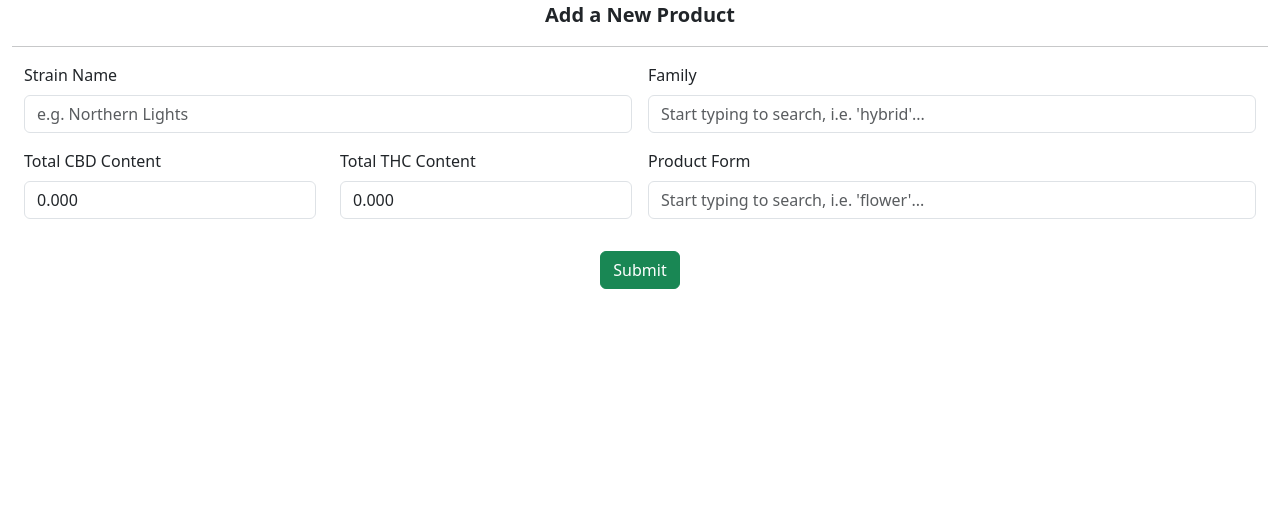
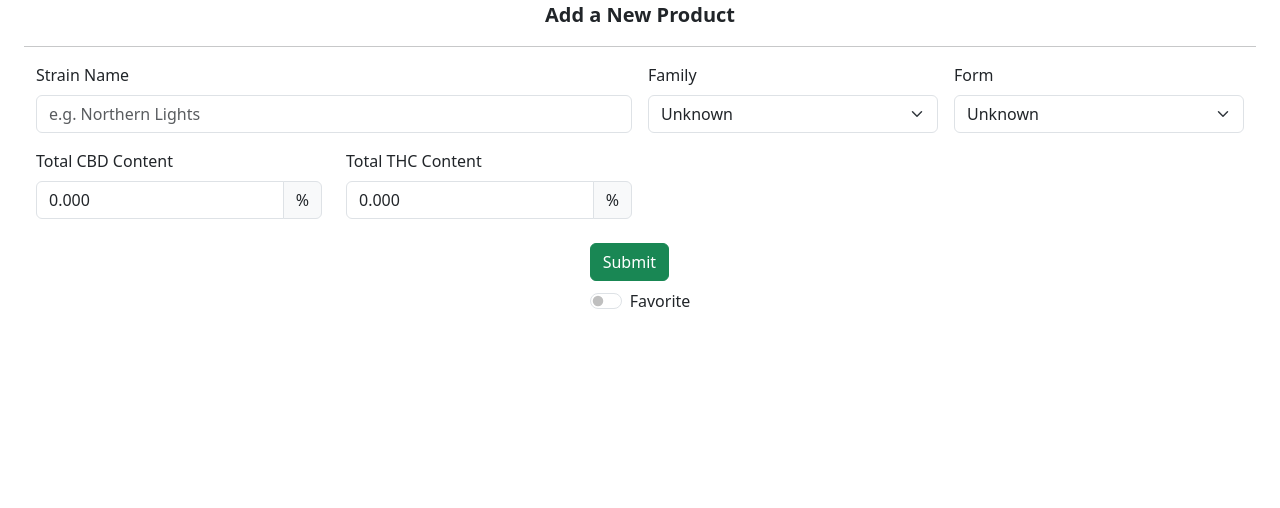
Before and after one commit to redjax/MedCab, a Flask app: page /products/new in a window 1280 px wide. Shown: the top 508 px of the page. Run offline with Flask 3, Linux system fonts and the light colour scheme.

Commit message:
Fix forms, popup menu.
Start work on new navbar with working collapse menu

```diff
--- a/project/apps/medcab-backend/src/medcab_backend/blueprints/product/form_schemas.py
+++ b/project/apps/medcab-backend/src/medcab_backend/blueprints/product/form_schemas.py
@@ -11,6 +11,7 @@ from decimal import Decimal
 
 
 class NewProductform(Form):
+    favorite: bool = BooleanField("favorite")
     strain: str | None = StringField("strain", [validators.DataRequired()])
     family: str | None = StringField("family", [validators.DataRequired()])
     form: str | None = StringField("form")
--- a/project/apps/medcab-backend/src/medcab_backend/blueprints/product/views.py
+++ b/project/apps/medcab-backend/src/medcab_backend/blueprints/product/views.py
@@ -31,7 +31,11 @@ def index() -> dict[str, str]:
     if request.method == "GET":
         # return jsonify({"msg": "Products root reached"})
         return render_template(
-            "pages/products/index.html", app_env=ENV, page_name="products"
+            "pages/products/index.html",
+            app_env=ENV,
+            page_name="products",
+            valid_forms=valid_forms,
+            valid_families=valid_families,
         )
 
 
@@ -102,7 +106,8 @@ def create_new_product():
                 )
             )
 
-            return redirect(url_for("products.new_product_page"))
+            # return redirect(request.form["previous_page"])
+            return redirect(url_for("products.index"))
 
         log.debug(f"Incoming product data: {new_product_form.data}")
         if new_product_form.errors:
@@ -118,7 +123,14 @@ def create_new_product():
                     f"Unable to validate new product form input. Details: {new_product_form.errors}"
                 )
 
-            return redirect(url_for("products.new_product_page"))
+            # return redirect(request.form["previous_page"])
+            return redirect(
+                url_for(
+                    "products.index",
+                    valid_families=valid_families,
+                    valid_forms=valid_forms,
+                )
+            )
 
         except Exception as exc:
             log.error(
@@ -127,8 +139,17 @@ def create_new_product():
                 )
             )
 
-            return redirect(url_for("products.new_product_page"))
+            return redirect(request.form["previous_page"])
 
     ## Non JSON/web form data
     else:
-        return redirect(url_for("product.new_product_page"))
+        return Response(
+            jsonify(
+                {
+                    "response": NotImplementedError(
+                        f"Support for requests with Content-Type {content_type} not supported."
+                    )
+                },
+                status=501,
+            )
+        )
--- a/project/apps/medcab-backend/src/medcab_backend/domain/product/schemas.py
+++ b/project/apps/medcab-backend/src/medcab_backend/domain/product/schemas.py
@@ -6,6 +6,7 @@ from .validators import valid_families, valid_forms
 
 
 class ProductBase(BaseModel):
+    favorite: bool = Field(default=False)
     strain: str | None = Field(default=None)
     family: str | None = Field(default=None)
     form: str | None = Field(default=None)
--- a/project/apps/medcab-backend/src/medcab_backend/templates/base.html
+++ b/project/apps/medcab-backend/src/medcab_backend/templates/base.html
@@ -57,12 +57,29 @@
 
     </main>
 
+    <!-- Off-canvas quick-add menu.
+        The button that controls this menu is in the navbar component
+     -->
+    <div class="offcanvas offcanvas-bottom" data-bs-theme="dark" data-bs-scroll="true" tabindex="-1"
+        id="quickAddOffCanvasBottom" aria-labelledby="quickAddOffCanvasLabel" style="height: 75vh;">
+        <div class="offcanvas-header">
+            <h5 class="offcanvas-title" id="quickAddOffCanvasLabel">Quick Add Product</h5>
+            <button type="button" class="btn-close" data-bs-dismiss="offcanvas" aria-label="Close"></button>
+        </div>
+        <div class="offcanvas-body small">
+            {% include "components/form/new_product_form.html" %}
+        </div>
+    </div>
+
     <!-- Navbar bottom -->
     {% include "components/nav/bottom-navbar/navbar_bottom.html" %}
 
     <script src="https://cdn.jsdelivr.net/npm/bootstrap@5.3.2/dist/js/bootstrap.bundle.min.js"
         integrity="sha384-C6RzsynM9kWDrMNeT87bh95OGNyZPhcTNXj1NW7RuBCsyN/o0jlpcV8Qyq46cDfL"
         crossorigin="anonymous"></script>
+    <script src="https://cdn.jsdelivr.net/npm/@popperjs/core@2.11.8/dist/umd/popper.min.js"
+        integrity="sha384-I7E8VVD/ismYTF4hNIPjVp/Zjvgyol6VFvRkX/vR+Vc4jQkC+hVqc2pM8ODewa9r"
+        crossorigin="anonymous"></script>
 </body>
 
 </html>
--- /dev/null
+++ b/project/apps/medcab-backend/src/medcab_backend/templates/components/dropdown/new_product_family_dropdown.html
@@ -0,0 +1,6 @@
+<label for="newProductFamilySelect" class="form-label">Family</label>
+<select class="form-select" id="newProductFamilySelect" aria-label="Strain family dropdown select" name="family">
+    {% for family in valid_families %}
+    <option {% if family=='unknown' %}selected{% endif %} value="{{ family }}">{{ family|title }}</option>
+    {% endfor %}
+</select>
--- /dev/null
+++ b/project/apps/medcab-backend/src/medcab_backend/templates/components/dropdown/new_product_form_dropdown.html
@@ -0,0 +1,6 @@
+<label for="newProductFormSelect" class="form-label">Form</label>
+<select class="form-select" id="newProductFormSelect" aria-label="Product form dropdown select" name="form">
+    {% for form in valid_forms %}
+    <option {% if form=='unknown' %}selected{% endif %} value="{{ form }}">{{ form|title }}</option>
+    {% endfor %}
+</select>
--- a/project/apps/medcab-backend/src/medcab_backend/templates/components/form/new_product_form.html
+++ b/project/apps/medcab-backend/src/medcab_backend/templates/components/form/new_product_form.html
@@ -1,44 +1,63 @@
+<div class="container-fluid">
     <form action="{{ url_for('products.create_new_product') }}" method="POST" enctype="multipart/form-data">
+        <!-- Keep previous page for redirecting after submit -->
+        <input type="hidden" name="previous_page" value="{{ request.referrer }}">
+
         <!-- Form header -->
         <div class="row">
             <div class="col text-center">
-            <p class="lead fw-bold">Add a New Product</p>
+                <p class="lead fw-bold">
+                    Add a New Product
+                </p>
             </div>
 
             <hr />
         </div>
 
-    <div class="row g-3">
+        <div class="row justify-content-center g-3">
             <!-- Form left side -->
-        <div class="col">
+            <div class="col-md-6">
 
                 <!-- Strain name input-->
                 <div class="mb-3">
-                <label for="newProductStrainInput" class="form-label">Strain Name</label>
-                <input type="text" class="form-control" id="newProductStrainInput" placeholder="e.g. Northern Lights"
-                    name="strain">
+                    <label for="newProductStrainInput" class="form-label">
+                        Strain Name
+                    </label>
+
+                    <input type="text" class="form-control" id="newProductStrainInput"
+                        placeholder="e.g. Northern Lights" name="strain">
                 </div>
 
                 <!-- CBD/THC content inputs -->
                 <div class="row">
 
-                <div class="col">
+                    <div class="col-sm-6">
                         <!-- Total CBD input -->
                         <div class="mb-3">
-                        <label for="newProductTotalCBDInput" class="form-label">Total CBD
-                            Content</label>
+                            <label for="newProductTotalCBDInput" class="form-label">
+                                Total CBD Content
+                            </label>
+
+                            <div class="input-group mb-3">
                                 <input class="form-control" type="number" placeholder="0.000" value="0.000" step="0.001"
                                     name="total_cbd">
+                                <span class="input-group-text">%</span>
+                            </div>
                         </div>
                     </div>
 
-                <div class="col">
+                    <div class="col-sm-6">
                         <!-- Total THC input -->
                         <div class="mb-3">
-                        <label for="newProductTotalTHCInput" class="form-label">Total THC
-                            Content</label>
+                            <label for="newProductTotalTHCInput" class="form-label">
+                                Total THC Content
+                            </label>
+
+                            <div class="input-group mb-3">
                                 <input class="form-control" type="number" placeholder="0.000" value="0.000" step="0.001"
                                     name="total_thc">
+                                <span class="input-group-text">%</span>
+                            </div>
                         </div>
                     </div>
                 </div>
@@ -49,30 +68,15 @@
             <div class="col">
 
                 <!-- Family select -->
-            <div class="mb-3">
-                <label for="newProductFamilyDataListInput" class="form-label">Family</label>
-                <input class="form-control" list="newProductFamilyDataListOptions" id="newProductFamilyDataListInput"
-                    name="family" placeholder="Start typing to search, i.e. 'hybrid'...">
-                <datalist id="newProductFamilyDataListOptions">
-                    {% for family in valid_families %}
-                    <option value="{{ family }}">{{ family }}</option>
-                    {% endfor %}
-                </datalist>
+                {% include "components/dropdown/new_product_family_dropdown.html" %}
+
             </div>
 
+            <div class="col">
                 <!-- Form select -->
-            <div class="mb-3">
-                <label for="newProductFormDataListInput" class="form-label">Product Form</label>
-                <input class="form-control" list="newProductFormDataListOptions" id="newProductFormDataListInput"
-                    placeholder="Start typing to search, i.e. 'flower'..." name="form">
-                <datalist id="newProductFormDataListOptions">
-                    {% for form in valid_forms %}
-                    <option value="{{ form }}">{{ form }}</option>
-                    {% endfor %}
-                </datalist>
+                {% include "components/dropdown/new_product_form_dropdown.html" %}
             </div>
 
-        </div>
         </div>
 
         <!-- <div class="row g-3">
@@ -85,9 +89,20 @@
     </div> -->
 
         <!-- Submit button -->
-    <div class="row text-center">
-        <div class="my-3">
+        <div class="row justify-content-sm-center my-2">
+
+            <div class="col-sm-auto">
                 <input class="btn btn-success" type="submit">
+
+                <!-- Favorite -->
+                <div class="form-check form-switch my-2">
+                    <input class="form-check-input" type="checkbox" role="switch" id="flexSwitchCheckDefault"
+                        name="favorite">
+                    <label class="form-check-label" for="flexSwitchCheckDefault">Favorite</label>
                 </div>
             </div>
+
+
+        </div>
     </form>
+</div>
--- a/project/apps/medcab-backend/src/medcab_backend/templates/components/nav/bottom-navbar/navbar_bottom.html
+++ b/project/apps/medcab-backend/src/medcab_backend/templates/components/nav/bottom-navbar/navbar_bottom.html
@@ -6,8 +6,8 @@
         <a class="navbar-brand" href="{{ url_for('index')}}">MedCab</a>
 
         <!-- Nav toggle button on small screens -->
-        <button class="navbar-toggler" type="button" data-bs-toggle="#navbarCollapse" aria-controls="navbarCollapse"
-            aria-expanded="false" aria-label="Toggle navigation">
+        <button class="navbar-toggler" type="button" data-bs-toggle="#navbarCollapse" target="navbarCollapse"
+            aria-controls="navbarCollapse" aria-expanded="false" aria-label="Toggle navigation">
             <span class="navbar-toggler-icon"></span>
         </button>
 
@@ -16,27 +16,20 @@
             <ul class="navbar-nav">
 
                 <li class="nav-item">
-                    <a class="nav-link" aria-current="page" href="{{ url_for('products.index') }}">Products</a>
+                    <a class="nav-link {% if page_name == 'products' %}active{% endif %}" aria-current="page"
+                        href="{{ url_for('products.index') }}">Products</a>
                 </li>
-
-                <!-- Dropdown menu -->
-                <!-- <li class="nav-item dropup">
-                    <a class="nav-link dropdown-toggle" href="#" data-bs-toggle="dropdown" aria-expanded="false">
-                        Dropup
-                    </a>
-
-                    <ul class="dropdown-menu">
-                        <li>
-                            <a class="dropdown-item" href="#">Action</a>
-                        </li>
-                    </ul>
-                </li> -->
             </ul>
         </div>
 
         <div class="d-flex">
-            <button type="button" class="btn btn-success">Quick Add</button>
+            <!-- Quick add button.
+                This opens an offscreen canvas. The code for that canvas is in the base.html template.
+            -->
+            <button class="btn btn-success" type="button" data-bs-toggle="offcanvas"
+                data-bs-target="#quickAddOffCanvasBottom" aria-controls="quickAddOffCanvasBottom">Quick Add</button>
         </div>
 
     </div>
+
 </nav>
--- a/project/apps/medcab-backend/src/medcab_backend/templates/pages/products/new/index.html
+++ b/project/apps/medcab-backend/src/medcab_backend/templates/pages/products/new/index.html
@@ -2,13 +2,13 @@
 
 {% block content %}
 <div class="container-fluid">
-    <div class="row">
-        <div class="col">
+    <!-- <div class="row">
+        <div class="col"> -->
 
-            <!-- { include "components/card/new_product_form_card.html" %} -->
-            {% include "components/form/new_product_form.html" %}
+    <!-- { include "components/card/new_product_form_card.html" %} -->
+    {% include "components/form/new_product_form.html" %}
 
-        </div>
-    </div>
+    <!-- </div>
+    </div> -->
 </div>
 {% endblock content %}
```
Also changed, not shown: project/apps/medcab-backend/src/medcab_backend/main.py (+12 -2 lines), project/apps/medcab-backend/src/medcab_backend/templates/components/datalist/new_product_family_datalist_input.html (added, +11 -0 lines), project/apps/medcab-backend/src/medcab_backend/templates/components/datalist/new_product_form_datalist.html (added, +11 -0 lines), 1 other file. Lines whose indentation alone changed are shown as unchanged.
